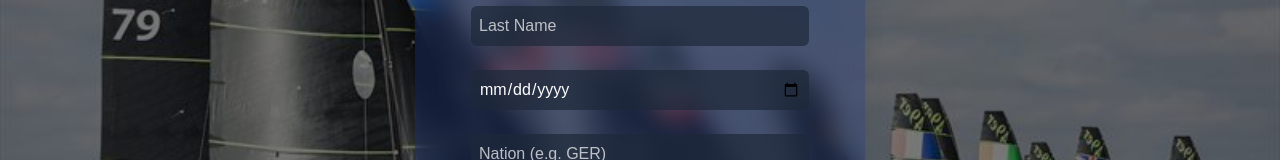
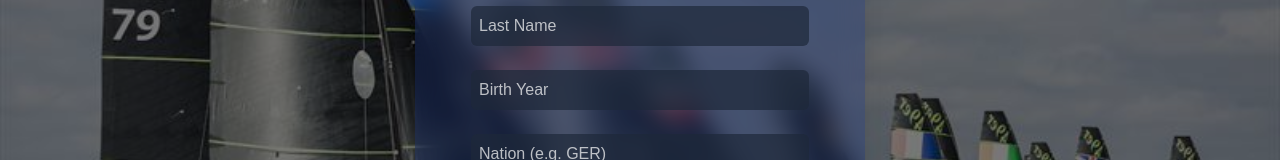
Before and after one commit to regattamanager-glitch/regattamanager, a Next.js app: page /en/register/segler in a window 1280 px wide. Shown: the part 349-509 px from the top of the page. Built offline with nearby package versions, Linux system fonts and the light colour scheme; no server answers.

Commit message:
Update page.tsx

```diff
--- a/app/[locale]/register/segler/page.tsx
+++ b/app/[locale]/register/segler/page.tsx
@@ -125,17 +125,20 @@ export default function RegisterSegler() {
               onChange={(e) => setNachname(e.target.value)}
             />
             <input
-  className={`
-    w-full rounded-md p-2 bg-gray-800/70 text-white
-    before:content-['${t("birthYearPlaceholder")}'] before:mr-auto before:text-white/70
-    invalid:before:block selection:before:hidden
-    ${geburtsdatum ? "before:hidden" : "before:inline-block"}
-  `}
-  type="date"
+  className="w-full rounded-md p-2 bg-gray-800/70 text-white placeholder-white/70"
+  placeholder={t("birthYearPlaceholder")}
+  type="text"
+  // Schaltet beim Anklicken auf Datum um
+  onFocus={(e) => (e.target.type = "date")}
+  // Schaltet zurück auf Text, wenn leer, damit der Placeholder wieder kommt
+  onBlur={(e) => {
+    if (!e.target.value) e.target.type = "text";
+  }}
   value={geburtsdatum}
   onChange={(e) => setGeburtsdatum(e.target.value)}
   required
 />
+
 
 
             <input
```
